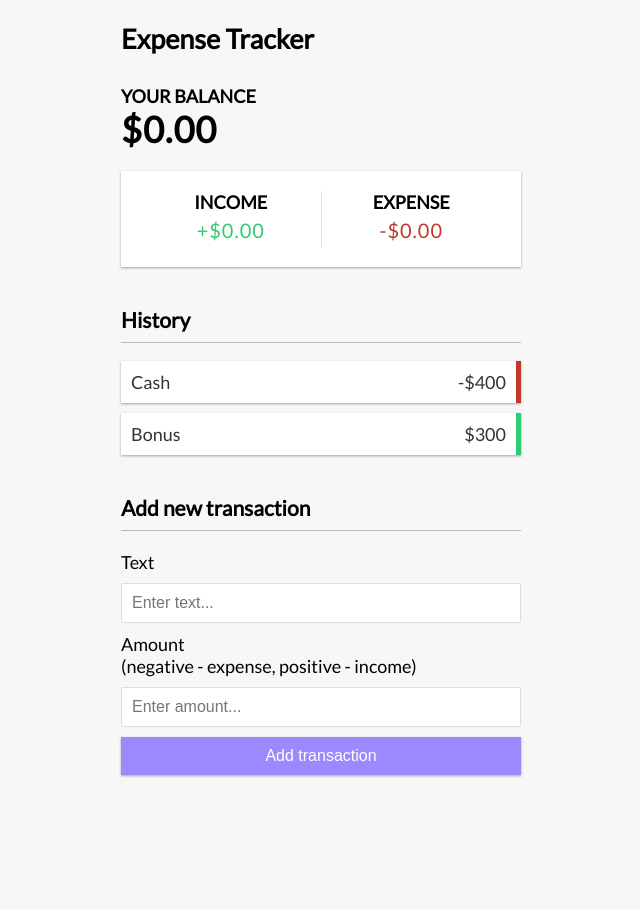
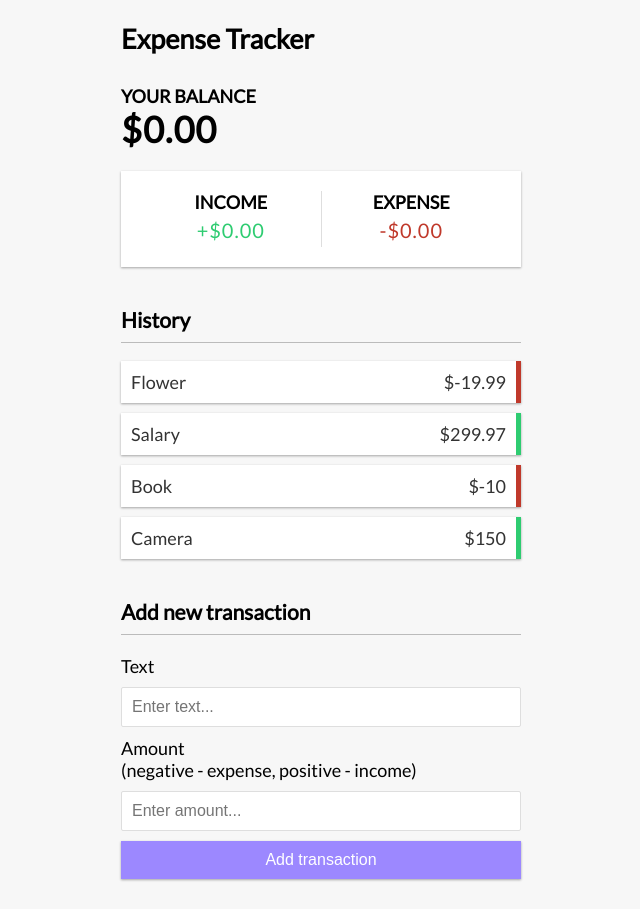
Before and after one commit to DarkoPG27/expense-tracker, a Vue app: page / in a window 1280 px wide. Shown: the whole page, without its empty margins (319-959 px from the left). Before the commit the page ends 805 px from the top, so only its background shows below. Built offline with nearby package versions, Linux system fonts and the light colour scheme; the HTML template or start-up script is replaced by a standard one.

Commit message:
transaction list display

```diff
--- a/src/components/TransactionList.vue
+++ b/src/components/TransactionList.vue
@@ -1,11 +1,43 @@
+<script setup>
+const transactions = [
+  {
+    id: 1,
+    text: "Flower",
+    amount: -19.99,
+  },
+  {
+    id: 2,
+    text: "Salary",
+    amount: 299.97,
+  },
+  {
+    id: 3,
+    text: "Book",
+    amount: -10,
+  },
+  {
+    id: 4,
+    text: "Camera",
+    amount: 150,
+  },
+];
+</script>
+
 <template>
   <h3>History</h3>
   <ul id="list" class="list">
-    <li class="minus">
+    <li
+      v-for="transaction in transactions"
+      :key="transaction.id"
+      :class="transaction.amount < 0 ? 'minus' : 'plus'"
+    >
+      {{ transaction.text }} <span>${{ transaction.amount }}</span>
+    </li>
+    <!--   <li class="minus">
       Cash <span>-$400</span><button class="delete-btn">x</button>
     </li>
     <li class="plus">
       Bonus <span>$300</span><button class="delete-btn">x</button>
-    </li>
+    </li> -->
   </ul>
 </template>
```
